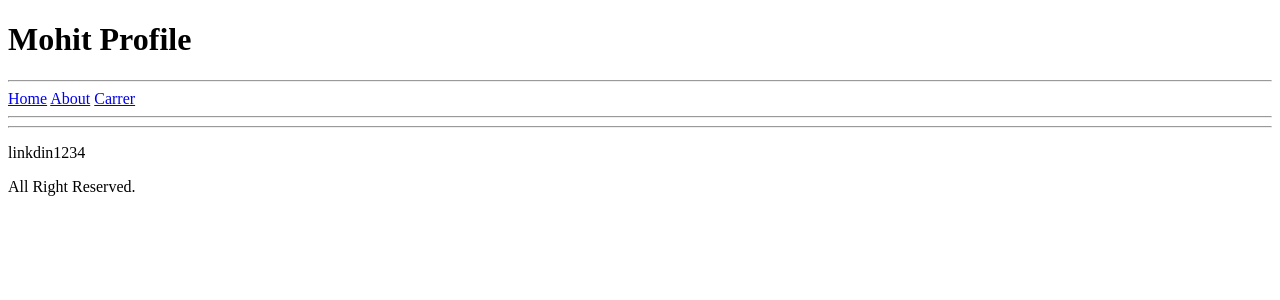
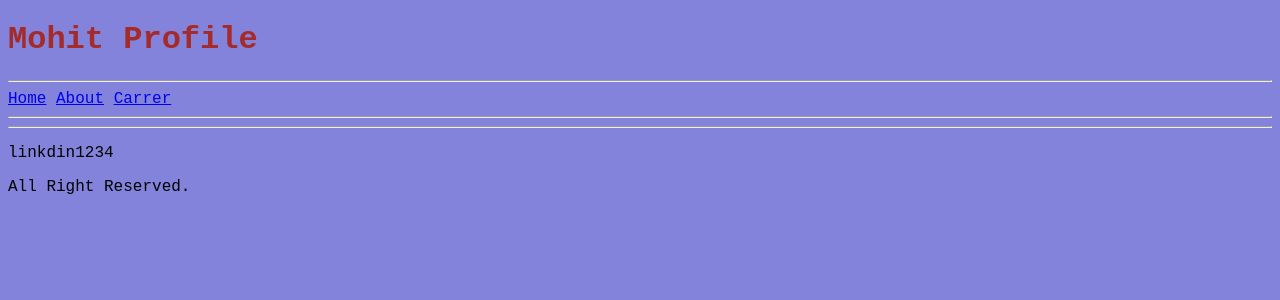
Before and after one commit to Mohit24Negi/Flask, a Python web app: template templates/base.html in a window 1280 px wide. Shown: the top 300 px of the page. Run offline with Jinja, Linux system fonts and the light colour scheme; the template is opened without the code that fills it, so the values that code supplies are empty.

Commit message:
add static-files

```diff
--- /dev/null
+++ b/static/css/style.css
@@ -0,0 +1,8 @@
+body{
+    font-family: 'Courier New', Courier, monospace;
+    background-color: rgb(131, 131, 219);
+}
+
+h1{
+    color: brown;
+}
--- /dev/null
+++ b/static/js/script.js
@@ -0,0 +1 @@
+console.log("Mohit Negi")
--- a/templates/base.html
+++ b/templates/base.html
@@ -2,6 +2,8 @@
 <html lang="en">
 <head>
   <title>Flask Course</title>
+  {# <link rel="stylesheet" href="/static/css/style.css"> #}
+  <link rel="stylesheet" href="{{url_for('static', filename='css/style.css')}}">
 </head>
 <body>
     <header> <h1>Mohit Profile </h1>
@@ -16,5 +18,7 @@
 
 
     {% include "components/footer.html" %}
+
+    <script src="{{url_for('static', filename='js/script.js')}}"></script>
 </body>
 </html>
--- a/templates/index.html
+++ b/templates/index.html
@@ -2,4 +2,5 @@
 {% block content%}
 <h1>Welcome to Flask Course</h1>
 <p>This is Home Page</p>
+<img src="{{url_for('static', filename='images/logo.png')}}" alt="Photo">
 {% endblock %}
```
Also changed, not shown: static/images/logo.png (added), 3 other files.
